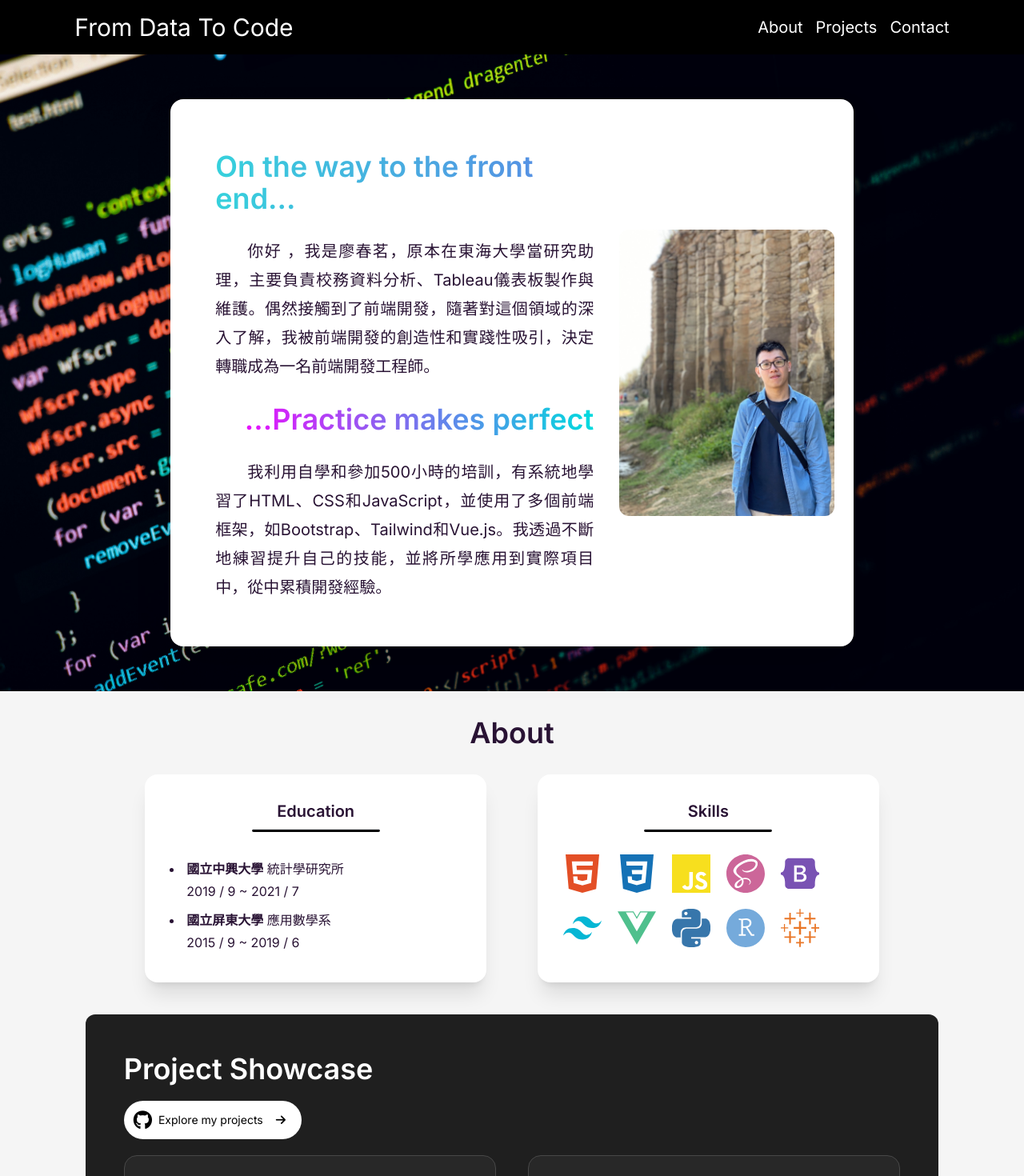
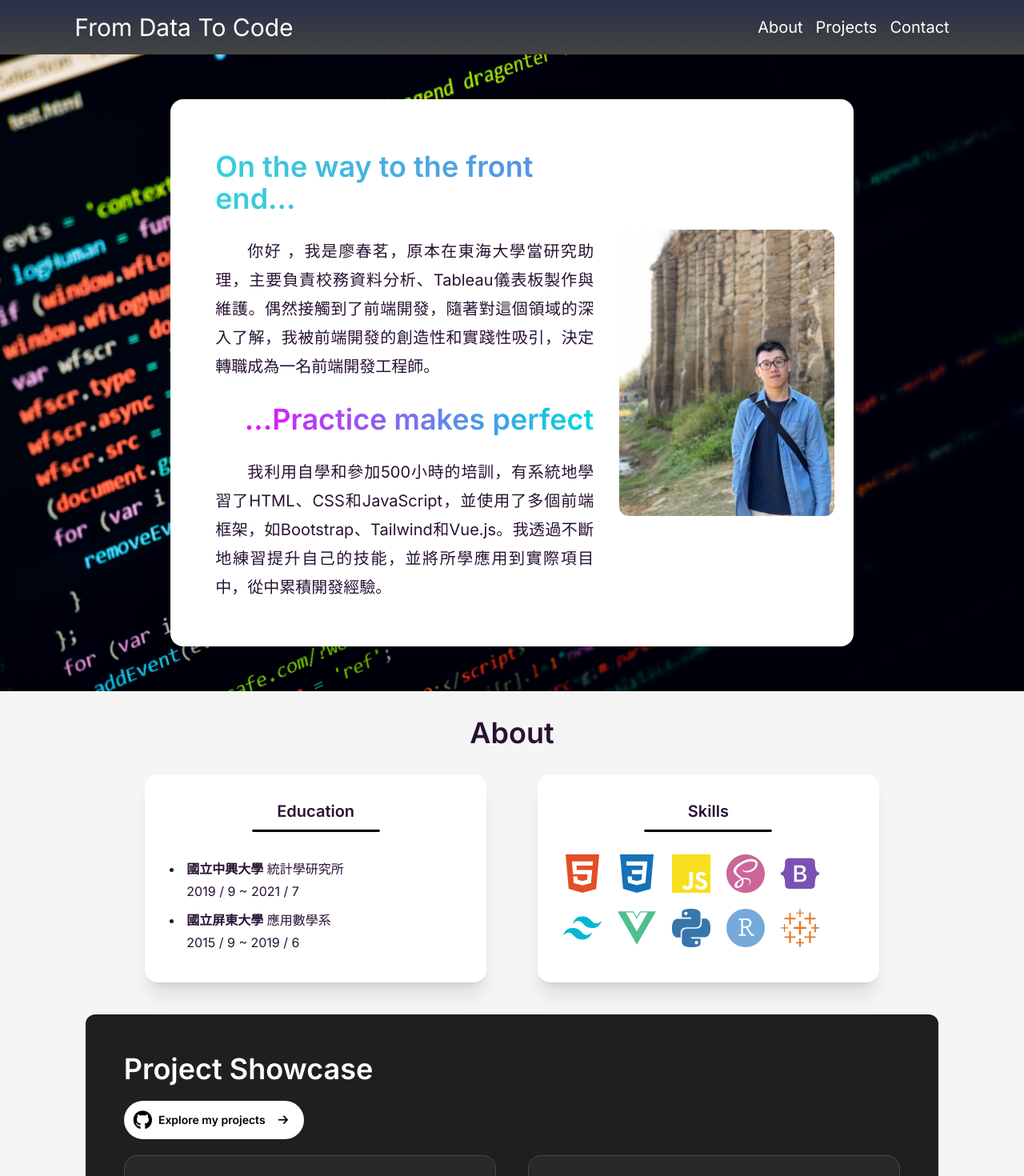
Before and after one commit to Liao-Chun-Ming/portfolio, a Vue app: page / in a window 1280 px wide. Shown: the top 1470 px of the page at 80% size. Built offline with nearby package versions, Linux system fonts and the light colour scheme.

Commit message:
feat:update css

```diff
--- a/index.html
+++ b/index.html
@@ -12,7 +12,7 @@
   <link rel="stylesheet" href="https://fonts.googleapis.com/css2?family=Inter:wght@100..900&display=swap">
 </head>
 
-<body class="font-Inter bg-black" data-theme="cupcake">
+<body class="font-Inter" data-theme="cupcake">
   <div id="app"></div>
   <script type="module" src="/src/main.js"></script>
 </body>
--- a/src/components/FooterView.vue
+++ b/src/components/FooterView.vue
@@ -19,13 +19,22 @@ onMounted(() => {
 <template>
   <footer class="footer footer-center bg-black text-base-content rounded p-10">
     <div class="flex flex-col sm:flex-row justify-between gap-4 text-xl">
-      <button @click="scrollTo('about')" class="relative inline-block no-underline text-white">
+      <button
+        @click="scrollTo('about')"
+        class="relative inline-block no-underline text-white hover:text-[#FF9A00]"
+      >
         About
       </button>
-      <button @click="scrollTo('projects')" class="relative inline-block no-underline text-white">
+      <button
+        @click="scrollTo('projects')"
+        class="relative inline-block no-underline text-white hover:text-[#FF9A00]"
+      >
         Projects
       </button>
-      <button @click="scrollTo('contact')" class="relative inline-block no-underline text-white">
+      <button
+        @click="scrollTo('contact')"
+        class="relative inline-block no-underline text-white hover:text-[#FF9A00]"
+      >
         Contact
       </button>
     </div>
@@ -44,7 +53,7 @@ button:after {
   height: 2px;
   left: 50%;
   position: absolute;
-  background: #fff;
+  background: #ff9a00;
   transition: width 0.3s ease 0s, left 0.3s ease 0s;
   width: 0;
 }
--- a/src/components/MainView.vue
+++ b/src/components/MainView.vue
@@ -1,47 +1,43 @@
-<script>
+<script setup>
+import { ref, onMounted, onBeforeUnmount } from 'vue'
 import AboutView from '../components/AboutView.vue'
 import ProjectView from '../components/ProjectView.vue'
 import ContactView from '../components/ContactView.vue'
 import lottie from 'lottie-web'
-export default {
-  data() {
-    return {
-      isVisible: false
+
+const isVisible = ref(false)
+const goTopRef = ref(null)
+const scrollFunction = () => {
+  isVisible.value = window.scrollY > 500
 }
-  },
-  components: {
-    AboutView,
-    ProjectView,
-    ContactView
-  },
-  mounted() {
-    this.loadAnimation(), window.addEventListener('scroll', this.scrollFunction)
-  },
-  beforeUnmount() {
-    window.removeEventListener('scroll', this.scrollFunction)
-  },
-  methods: {
-    scrollFunction() {
-      this.isVisible = window.scrollY > 500 ? true : false
-    },
-    goTop() {
+
+const goTop = () => {
   window.scrollTo({
     top: 0,
     behavior: 'smooth'
   })
-    },
-    loadAnimation() {
+}
+
+const loadAnimation = (goTopRef) => {
   lottie.loadAnimation({
-        container: this.$refs.goTop,
+    container: goTopRef.value,
     renderer: 'svg',
     loop: true,
     autoplay: true,
     path: 'arrowUp.json'
   })
 }
-  }
-}
+
+onMounted(() => {
+  loadAnimation(goTopRef)
+  window.addEventListener('scroll', scrollFunction)
+})
+
+onBeforeUnmount(() => {
+  window.removeEventListener('scroll', scrollFunction)
+})
 </script>
+
 <template>
   <main class="text-xl bg-[#f5f5f5]">
     <div class="w-5/6 m-auto py-8">
@@ -51,10 +47,10 @@ export default {
     </div>
     <button
       type="button"
-      ref="goTop"
+      ref="goTopRef"
       @click="goTop"
-      v-show="isVisible"
-      class="w-14 h-14 bg-black rounded-full sticky left-[95%] bottom-0 translate-x-[-10%] translate-y-[-50%]"
+      class="w-14 h-14 bg-black rounded-full sticky bottom-0 -translate-y-1/2 transition-all linear duration-500"
+      :class="isVisible ? 'left-[95%] -translate-x-[10%]' : 'left-full translate-x-full'"
     ></button>
   </main>
 </template>
--- a/src/components/NavBar.vue
+++ b/src/components/NavBar.vue
@@ -1,5 +1,5 @@
 <script setup>
-import { defineEmits } from 'vue'
+// import { defineEmits } from 'vue'
 
 const emit = defineEmits(['scroll-to'])
 
@@ -9,9 +9,9 @@ const scrollTo = (elementId) => {
 </script>
 
 <template>
-  <nav
+  <nav ref="home" class="bg-gradient-to-b from-[#283048] to-[#434343]">
+    <div
       class="w-11/12 h-auto px-3 sm:px-7 md:px-10 py-4 mx-auto flex justify-between items-center"
-    ref="home"
     >
       <div class="name text-white text-xl sm:text-3xl">
         <p>From Data To Code</p>
@@ -19,14 +19,17 @@ const scrollTo = (elementId) => {
       <div class="hidden md:block">
         <ul class="flex text-xl gap-4">
           <li>
-          <button @click="scrollTo('about')" class="relative inline-block no-underline text-white">
+            <button
+              @click="scrollTo('about')"
+              class="relative inline-block no-underline text-white hover:text-[#FF9A00]"
+            >
               About
             </button>
           </li>
           <li>
             <button
               @click="scrollTo('projects')"
-            class="relative inline-block no-underline text-white"
+              class="relative inline-block no-underline text-white hover:text-[#FF9A00]"
             >
               Projects
             </button>
@@ -34,7 +37,7 @@ const scrollTo = (elementId) => {
           <li>
             <button
               @click="scrollTo('contact')"
-            class="relative inline-block no-underline text-white"
+              class="relative inline-block no-underline text-white hover:text-[#FF9A00]"
             >
               Contact
             </button>
@@ -47,12 +50,34 @@ const scrollTo = (elementId) => {
         </div>
         <ul
           tabindex="0"
-        class="menu dropdown-content bg-base-100 rounded-box z-[1] mt-3 w-56 p-2 top-10 shadow text-xl"
+          class="menu dropdown-content bg-white rounded-box z-[1] mt-3 w-56 p-2 top-10 shadow text-xl"
         >
-        <li><button @click="scrollTo('about')">About</button></li>
-        <li><button @click="scrollTo('projects')">Projects</button></li>
-        <li><button @click="scrollTo('contact')">Contact</button></li>
+          <li>
+            <button
+              @click="scrollTo('about')"
+              class="btn bg-white border-none shadow-none justify-start text-xl font-normal hover:bg-[#ff9a00] after:!hidden"
+            >
+              About
+            </button>
+          </li>
+          <li>
+            <button
+              @click="scrollTo('projects')"
+              class="btn bg-white border-none shadow-none justify-start text-xl font-normal hover:bg-[#ff9a00] after:!hidden"
+            >
+              Projects
+            </button>
+          </li>
+          <li>
+            <button
+              @click="scrollTo('contact')"
+              class="btn bg-white border-none shadow-none justify-start text-xl font-normal hover:bg-[#ff9a00] after:!hidden"
+            >
+              Contact
+            </button>
+          </li>
         </ul>
+      </div>
     </div>
   </nav>
 </template>
@@ -66,7 +91,7 @@ button:after {
   height: 2px;
   left: 50%;
   position: absolute;
-  background: #fff;
+  background: #ff9a00;
   transition: width 0.3s ease 0s, left 0.3s ease 0s;
   width: 0;
 }
--- a/src/components/ProjectView.vue
+++ b/src/components/ProjectView.vue
@@ -14,7 +14,7 @@ onMounted(() => {
       <a
         href="https://github.com/monky6503?tab=repositories"
         target="_blank"
-        class="bg-white text-black text-sm rounded-full px-3 py-2 mb-5 inline-flex items-center justify-center gap-2 hover:bg-[#e2e2e2] active:bg-[#aeaeae]"
+        class="relative btn gitbtn border-none bg-white text-black text-sm rounded-full px-3 py-2 mb-5 inline-flex items-center justify-center gap-2 z-10"
       >
         <i class="fa-brands fa-github text-2xl"></i>
         Explore my projects
@@ -133,3 +133,21 @@ onMounted(() => {
     </div>
   </section>
 </template>
+<style scoped>
+.gitbtn::after {
+  position: absolute;
+  content: '';
+  width: 0;
+  height: 100%;
+  top: 0;
+  left: 50%;
+  z-index: -1;
+  background-color: #ffab3d;
+  border-radius: 9999px;
+  transition: all 0.3s ease;
+}
+.gitbtn:hover:after {
+  left: 0;
+  width: 100%;
+}
+</style>
```
Lines whose indentation alone changed are shown as unchanged.
